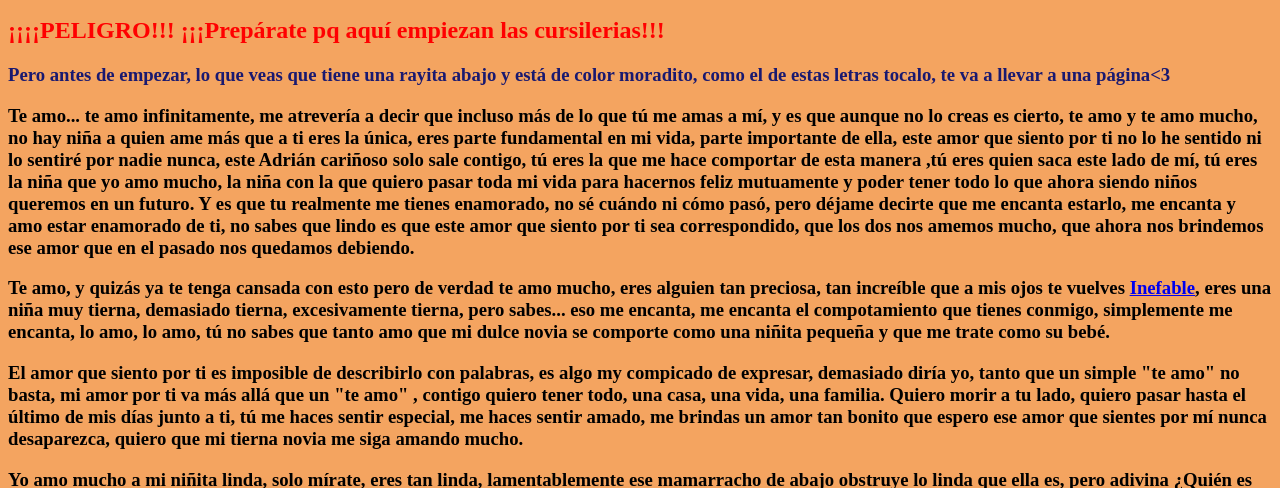
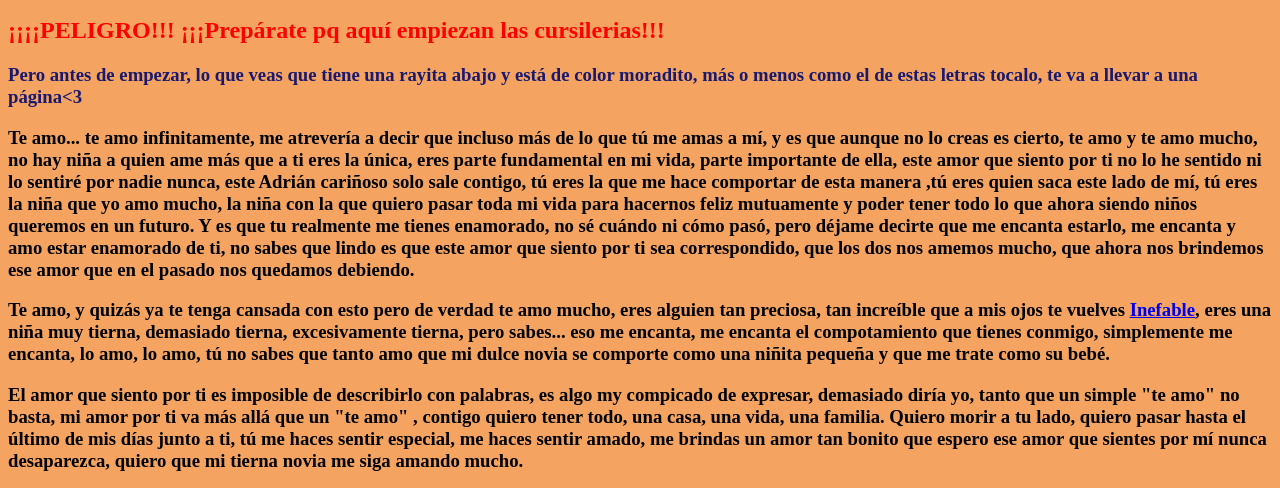
Before and after one commit to JosueJoestar/Primer-aniversario, a plain HTML site: page index.html in a window 1280 px wide. Shown: the part 988-1476 px from the top of the page. Drawn offline with Linux system fonts and the light colour scheme; a script that the page names is missing.

Commit message:
Update index.html

```diff
--- a/index.html
+++ b/index.html
@@ -53,7 +53,7 @@
                     <img src="https://encrypted-tbn0.gstatic.com/images?q=tbn:ANd9GcThxtY1IVyOtnbRpZQDzQMD_oFRVwc1iulMT20SjRjVSs7-SQ0vCV7rA1hx5IHMSneG2pc&usqp=CAU" class="kitty2"
                 </h3>
             <h2 style="color: red;">¡¡¡¡PELIGRO!!! ¡¡¡Prepárate pq aquí empiezan las cursilerias!!!</h2>
-            <h3 style="color: midnightblue;">Pero antes de empezar, lo que veas que tiene una rayita abajo y está de color moradito, como el de estas letras tocalo, te va a llevar a una página<3</h3>
+            <h3 style="color: midnightblue;">Pero antes de empezar, lo que veas que tiene una rayita abajo y está de color moradito, más o menos como el de estas letras tocalo, te va a llevar a una página<3</h3>
             </p>
             <h3>Te amo... te amo infinitamente, me atrevería a decir que incluso más de lo que tú me amas a mí, y es que aunque no lo creas es cierto, te amo y te amo mucho, no hay niña a quien ame más que a ti
                 eres la única, eres parte fundamental en mi vida, parte importante de ella, este amor que siento por ti no lo he sentido ni lo sentiré por nadie nunca, este Adrián cariñoso solo sale contigo, tú eres la que me hace comportar de esta manera
```
